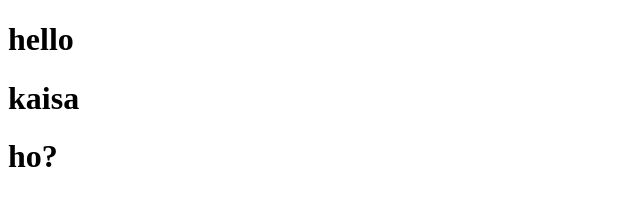
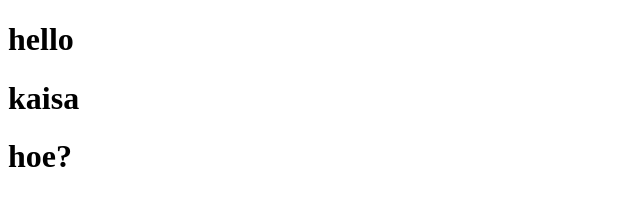
Before and after one commit to Prashant-8oo8/My-repo, a plain HTML site: page index.html in a window 1280 px wide. Shown: the full height of the page, 0-640 px from the left. Drawn offline with Linux system fonts and the light colour scheme.

Commit message:
This is changed 3 file;)

```diff
--- a/index.html
+++ b/index.html
@@ -8,6 +8,6 @@
 <body>
     <h1>hello</h1>
     <h1>kaisa </h1>
-    <h1>ho?</h1>
+    <h1>hoe?</h1>
 </body>
 </html>
```
